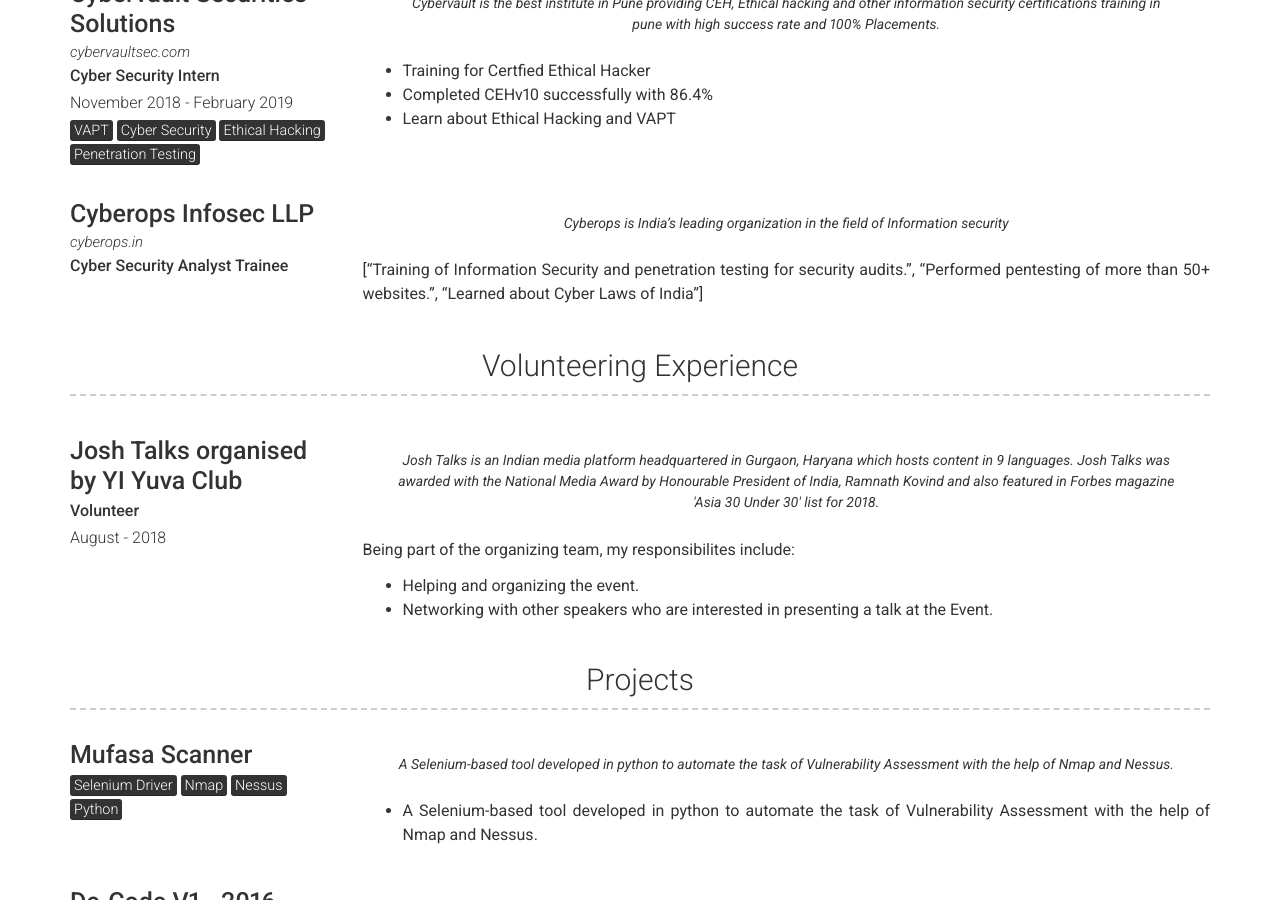
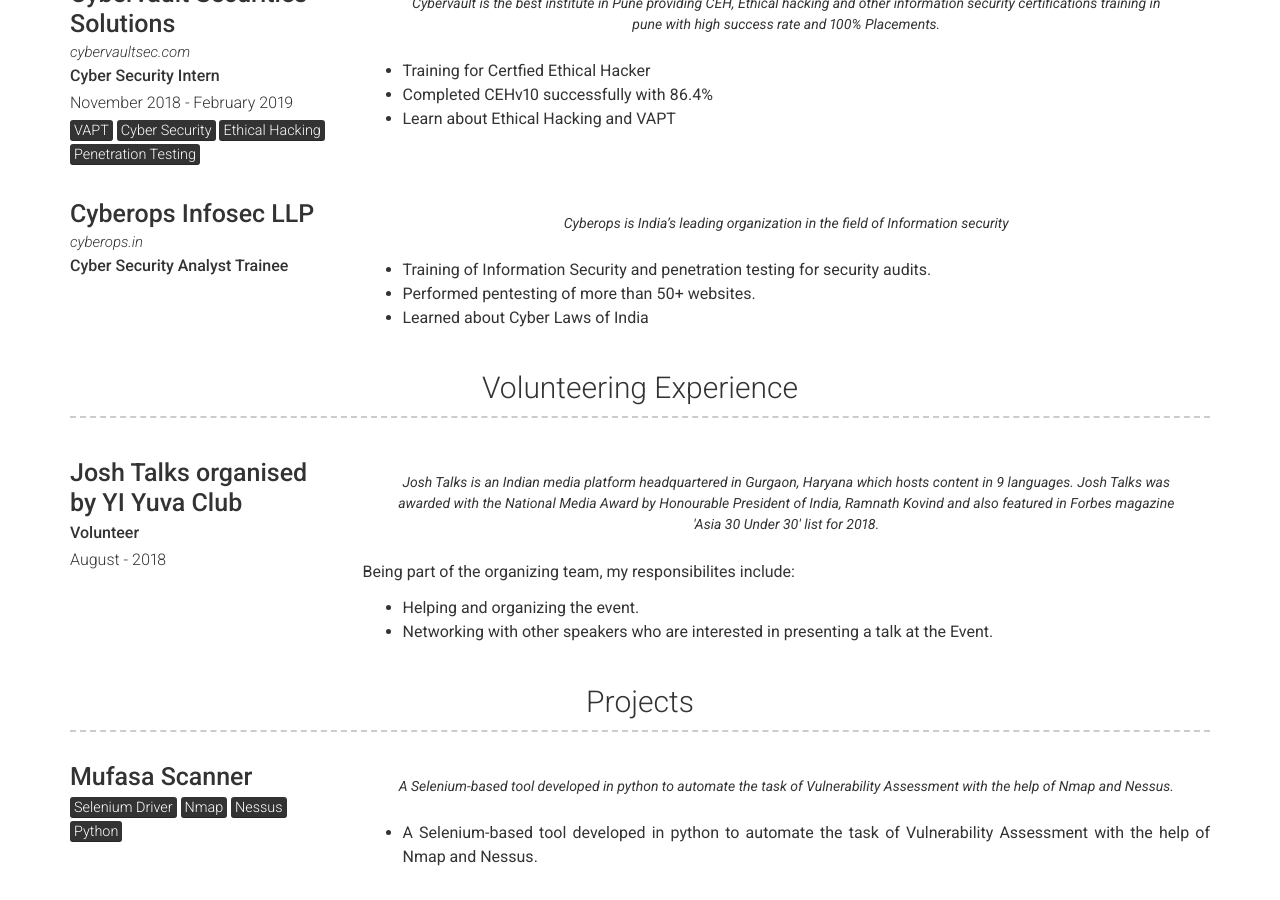
Before and after one commit to mohitkhemchandani/mohitkhemchandani.github.io, a Jekyll site: the page built from index.md, in a window 1280 px wide and 900 px high, scrolled down 931 px. Built offline with Jekyll 4.4.1, drawn with Linux system fonts in a browser that asks for light colours.

```diff
--- a/_data/experience.yml
+++ b/_data/experience.yml
@@ -35,7 +35,7 @@
   job_title: Cyber Security Analyst Trainee
   quote: >
     Cyberops is India’s leading organization in the field of Information security
-  description:
+  description: |
     - Training of Information Security and penetration testing for security audits.
     - Performed pentesting of more than 50+ websites.
     - Learned about Cyber Laws of India
```
